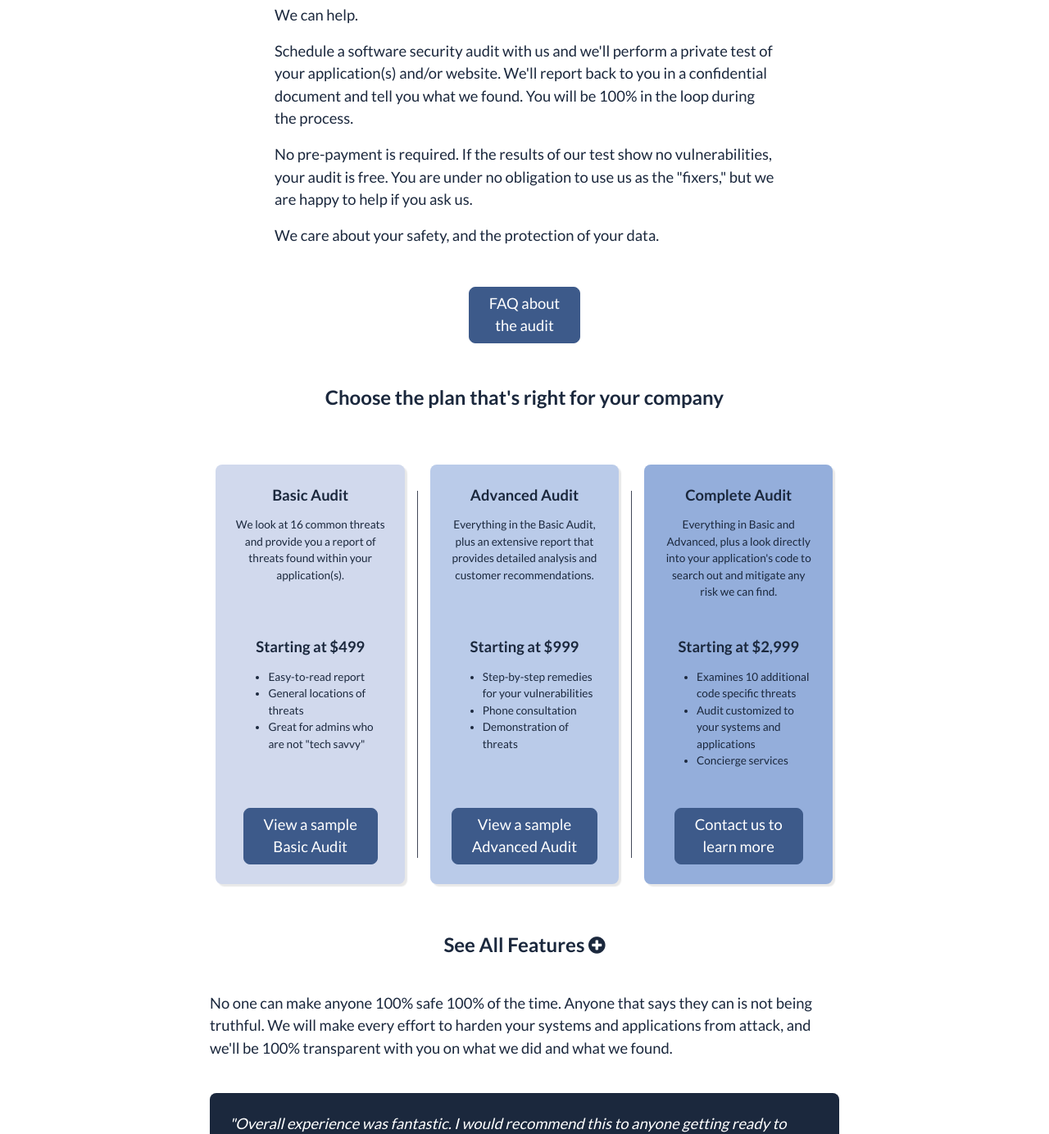
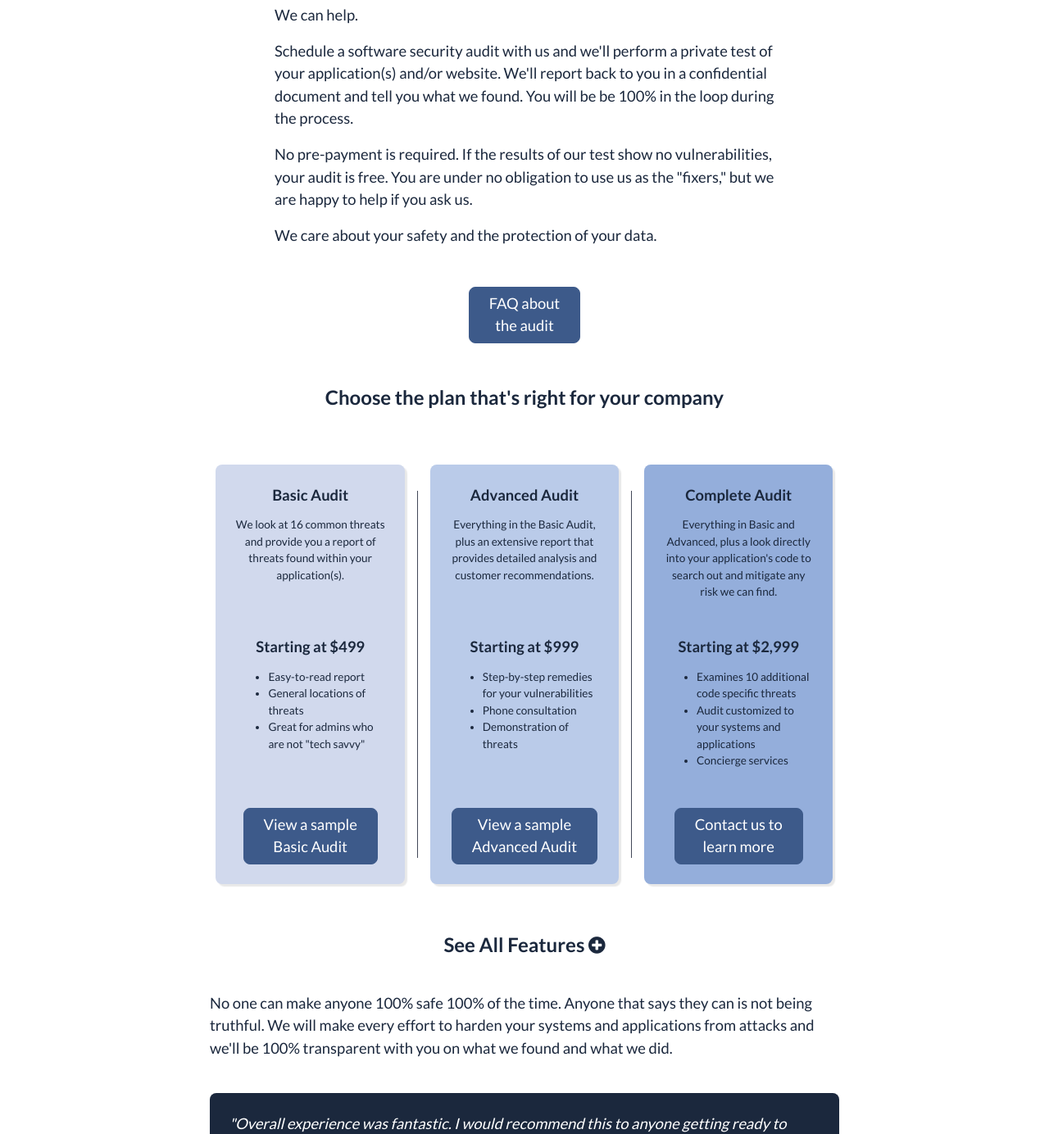
Before and after one commit to bgsoftware/company-site, a Jekyll site: the page built from software-security-audit/index.html, in a window 1280 px wide. Shown: the part 345-1729 px from the top of the page at 82% size. Built offline with Jekyll 4.4.1, drawn with Linux system fonts in a browser that asks for light colours; comment, search, counter and statistics services are not loaded.

Commit message:
Make small text edits to software-security-audit/index.html

```diff
--- a/software-security-audit/index.html
+++ b/software-security-audit/index.html
@@ -25,7 +25,7 @@ tags: [BG Software, Security]
       <p>
         Schedule a software security audit with us and we'll perform a private test of your
         application(s) and/or website. We'll report back to you in a confidential document and tell
-        you what we found. You will be 100% in the loop during the process.
+        you what we found. You will be be 100% in the loop during the process.
       </p>
       <p>
         No pre-payment is required. If the results of our test show no vulnerabilities, your
@@ -33,7 +33,7 @@ tags: [BG Software, Security]
         help if you ask us.
       </p>
       <p>
-        We care about your safety, and the protection of your data.
+        We care about your safety and the protection of your data.
       </p>
     </div>
 
@@ -221,8 +221,8 @@ tags: [BG Software, Security]
   <p class="font-size-md line-height-1pt5 pb-4">
     No one can make anyone 100% safe 100% of the time. Anyone that says they
     can is not being truthful. We will make every effort to harden your systems
-    and applications from attack, and we'll be 100% transparent with you on what
-    we did and what we found.
+    and applications from attacks and we'll be 100% transparent with you on what
+    we found and what we did.
   </p>
 
   <div class="color-white bg-color-dark-blue rounded-lg font-size-md font-italic p-4">
```
